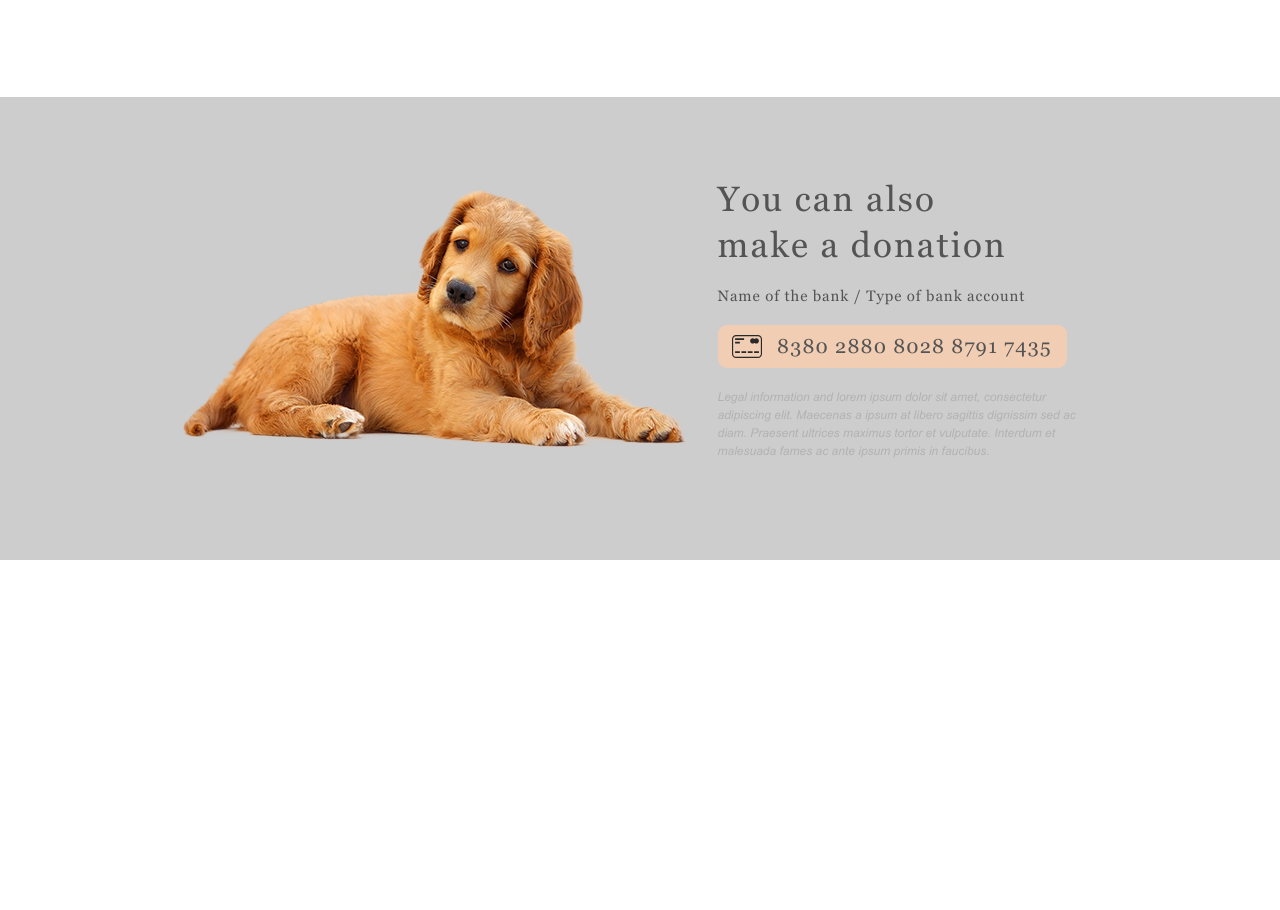
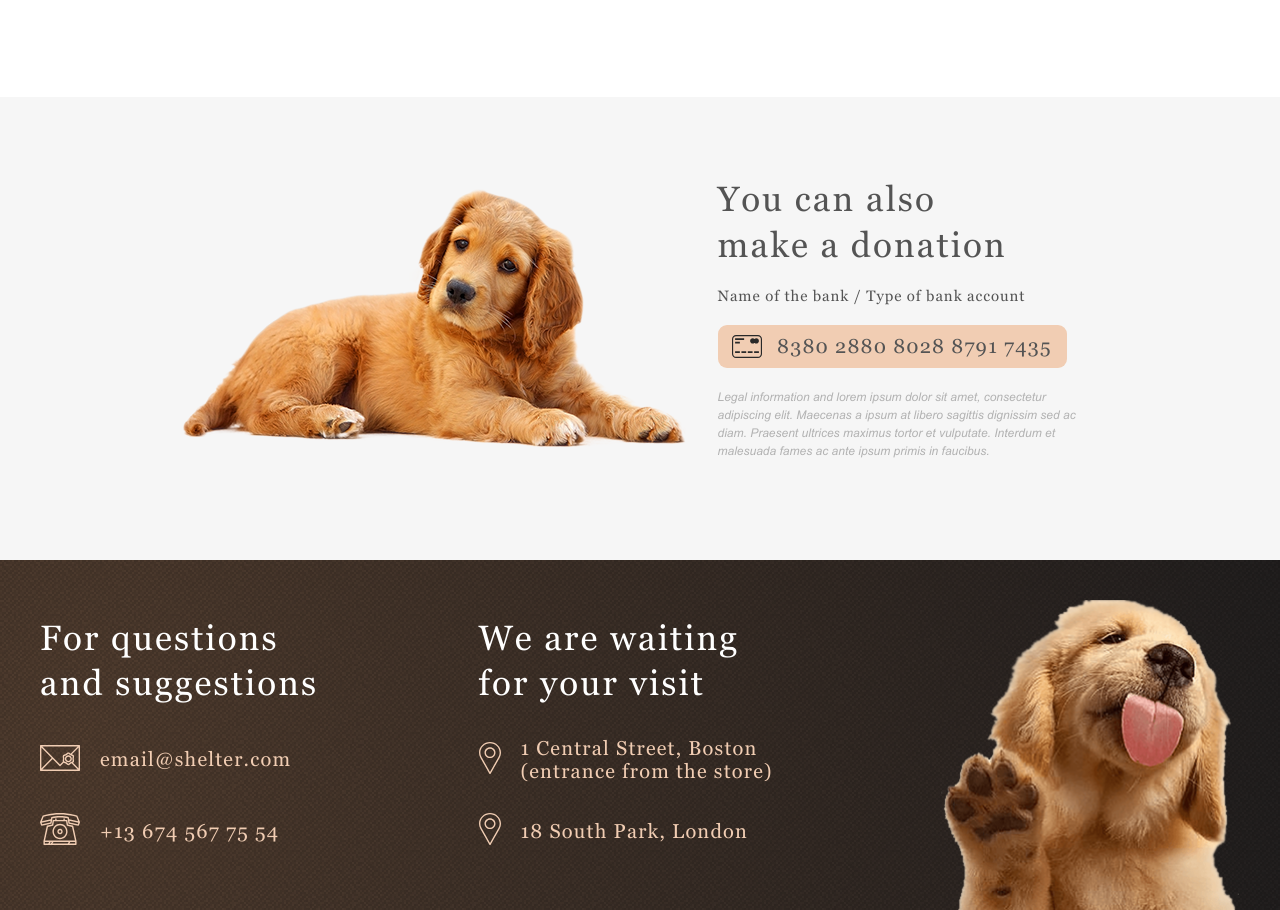
Before and after one commit to Dmitriy-Frostoff/shelter, a website: page shelter/index.html in a window 1280 px wide. Shown: the part 2889-3799 px from the top of the page. Before the commit the page ends 3449 px from the top, so only its background shows below. Drawn offline with Linux system fonts and the light colour scheme.

Commit message:
fix: fix discrepancies in background color with the project layout in the in addition section; feat: add footer to the main page for desktop width

```diff
--- a/shelter/index.html
+++ b/shelter/index.html
@@ -144,7 +144,7 @@
             <h2 class="title-h2 in-addition__title">You can also make a donation</h2>
             <h4 class="title-h4 in-addition__subtitle">Name of the bank / Type of bank account</h4>
             <a class="link credit-card" href="javascript:">
-              <object class="card-svg" data="./src/assets/images/Main/05_In%20addition/credit-card.svg" type="image/svg+xml"></object>
+              <object class="card-svg" data="./src/assets/images/Main/05_In%20addition/icons/credit-card.svg" type="image/svg+xml"></object>
               <span class="title-h3 credit-card__number">8380 2880 8028 8791 7435</span>
             </a>
             <span class="donation-description in-addition__subtext">Legal information and lorem ipsum dolor sit amet, consectetur adipiscing elit. Maecenas a ipsum at libero sagittis dignissim sed ac diam. Praesent ultrices maximus tortor et vulputate. Interdum et malesuada fames ac ante ipsum primis in faucibus.</span>
@@ -156,6 +156,49 @@
   </main>
   <!-- main end -->
   <!-- footer start -->
+  <footer class="footer" id="footer">
+    <div class="container footer__container">
+      <div class="footer__content-container">
+        <h2 class="title-h2 footer__title">For questions and suggestions</h2>
+        <div class="footer__link-wrapper">
+          <a class="footer__link" href="mailto:email@shelter.com" target="_blank">
+            <object class="footer__icon" data="./src/assets/images/Main/06_footer/icons/icon-email.svg" type="image/svg+xml"></object>
+          </a>
+          <a class="footer__link" href="mailto:email@shelter.com" target="_blank">
+            <span class="title-h3 footer__link-title">email@shelter.com</span>
+          </a>
+        </div>
+        <div class="footer__link-wrapper">
+          <a class="footer__link" href="tel:+136745677554" target="_blank">
+            <object class="footer__icon" data="./src/assets/images/Main/06_footer/icons/icon-phone.svg" type="image/svg+xml"></object>
+          </a>
+          <a class="footer__link" href="tel:+136745677554" target="_blank">
+            <span class="title-h3 footer__link-title">+13 674 567 75 54</span>
+          </a>
+        </div>
+      </div>
+      <div class="footer__content-container">
+        <h2 class="title-h2 footer__title">We are waiting for your visit</h2>
+        <div class="footer__link-wrapper">
+          <a class="footer__link" href="https://goo.gl/maps/ZFXWUM4Rn8z3veC87" target="_blank">
+            <object class="footer__icon" data="./src/assets/images/Main/06_footer/icons/icon-map-marker.svg" type="image/svg+xml"></object>
+          </a>
+          <a class="footer__link" href="https://goo.gl/maps/ZFXWUM4Rn8z3veC87" target="_blank">
+            <span class="title-h3 footer__link-title">1 Central Street, Boston (entrance from the store)</span>
+          </a>
+        </div>
+        <div class="footer__link-wrapper">
+          <a class="footer__link" href="https://goo.gl/maps/36Sao8BhbDey626K9" target="_blank">
+            <object class="footer__icon" data="./src/assets/images/Main/06_footer/icons/icon-map-marker.svg" type="image/svg+xml"></object>
+          </a>
+          <a class="footer__link" href="https://goo.gl/maps/36Sao8BhbDey626K9" target="_blank">
+            <span class="title-h3 footer__link-title">18 South Park, London</span>
+          </a>
+        </div>
+      </div>
+      <img class="footer__image" src="./src/assets/images/Main/06_footer/footer-puppy.png" alt="the puppy wants to lick kind human">
+    </div>
+  </footer>
   <!-- footer end -->
   <script src="./src/js/shelterSelfCheck/shelterSelfCheck-part1/shelterSelfCheckPart1.js"></script>
 </body>
--- a/shelter/src/sass/base/_common.scss
+++ b/shelter/src/sass/base/_common.scss
@@ -174,7 +174,6 @@ body {
 
   // Decoration
   color: $color-dark-3xl;
-
   // Animation
   @extend %transition-basic;
 
--- a/shelter/src/sass/components/Main/_footer.scss
+++ b/shelter/src/sass/components/Main/_footer.scss
@@ -0,0 +1,176 @@
+.footer {
+  // Position
+
+  // block-model
+
+  // Typography
+
+  // Decoration
+  background:
+    url("../src/assets/background/noise_transparent@2x.png"),
+    $color-background-dark-footer;
+  // Animation
+
+  // Various
+
+}
+
+.footer__container {
+  // Position
+
+  // block-model
+  @include flex-model-multiple-columns ($basis: auto, $align-content: space-between, $justify-content: space-between, $align-items: flex-start);
+  padding-top: 40px;
+  // Typography
+
+  // Decoration
+
+  // Animation
+
+  // Various
+  & > :nth-child(1) {
+    flex-basis: calc(279px / $content-width-desktop * 100%);
+  }
+
+  & > :nth-child(2) {
+    flex-basis: calc(302px / $content-width-desktop * 100%);
+  }
+
+  & > :nth-child(3) {
+    flex-basis: calc(300px / $content-width-desktop * 100%);
+  }
+}
+
+.footer__content-container {
+  // Position
+
+  // block-model
+  height: 234px;
+  @include flex-model-one-column ($align-content: normal, $justify-content: space-between, $align-items: flex-start);
+  flex-wrap: nowrap;
+  margin-top: 16px;
+  // Typography
+
+  // Decoration
+
+  // Animation
+
+  // Various
+
+}
+
+.footer__title {
+  // Position
+
+  // block-model
+
+  // Typography
+
+  // Decoration
+  color: $color-light-xl;
+
+  // Animation
+
+  // Various
+
+}
+
+.footer__link-wrapper {
+  // Position
+
+  // block-model
+
+  // Typography
+
+  // Decoration
+  @include flex-model-multiple-columns ($basis: auto, $align-content: space-between, $justify-content: space-between, $align-items: center);
+  flex-wrap: nowrap;
+  column-gap: 20px;
+  // Animation
+
+  // Various
+
+}
+
+.footer__link {
+  // Position
+
+  // block-model
+
+  // Typography
+
+  // Decoration
+
+  // Animation
+  @extend %transition-basic;
+
+  // Various
+  &:hover, &:active {
+    @extend %transition-basic;
+    @include animation ($name: pulsation, $duration: 1s, $iteration-count: infinite, $direction: normal, $timing-function: ease, $delay: 0s);
+  }
+}
+
+.footer__icon {
+  // Position
+
+  // block-model
+
+  // Typography
+
+  // Decoration
+
+  // Animation
+
+  // Various
+  &:hover {
+    cursor: pointer;
+  }
+}
+
+.icon-inner {
+  // Position
+
+  // block-model
+
+  // Typography
+
+  // Decoration
+
+  // Animation
+
+  // Various
+
+}
+
+.footer__link-title {
+  // Position
+
+  // block-model
+
+  // Typography
+
+  // Decoration
+  color: $color-primary;
+  // Animation
+
+  // Various
+
+}
+
+.footer__image {
+  // Position
+
+  // block-model
+  width: 300px;
+  height: 310px;
+  align-self: end;
+  // Typography
+
+  // Decoration
+
+  // Animation
+
+  // Various
+
+}
--- a/shelter/src/sass/components/Main/_in-addition.scss
+++ b/shelter/src/sass/components/Main/_in-addition.scss
@@ -6,7 +6,7 @@
   // Typography
 
   // Decoration
-  background-color: $color-light-l;
+  background-color: $color-background-light-pets;
   // Animation
 
   // Various
```
Also changed, not shown: shelter/Main/style.css, shelter/src/assets/images/Main/05_In addition/icons/credit-card.svg (renamed from shelter/src/assets/images/Main/05_In addition/credit-card.svg), shelter/src/assets/images/Main/06_footer/footer-puppy.png (added), shelter/src/assets/images/Main/06_footer/icons/icon-email.svg (added), shelter/src/assets/images/Main/06_footer/icons/icon-map-marker.svg (added), shelter/src/assets/images/Main/06_footer/icons/icon-phone.svg (added), 2 other files.
